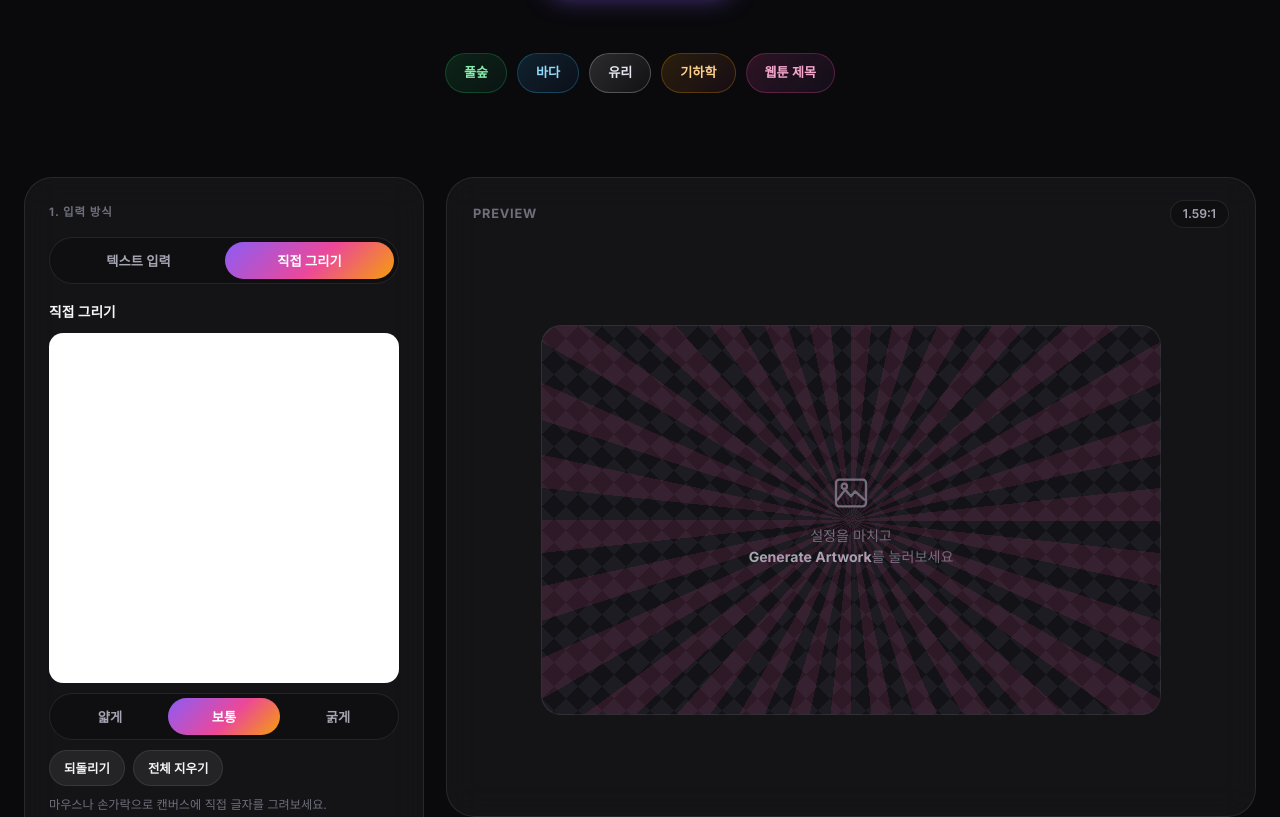
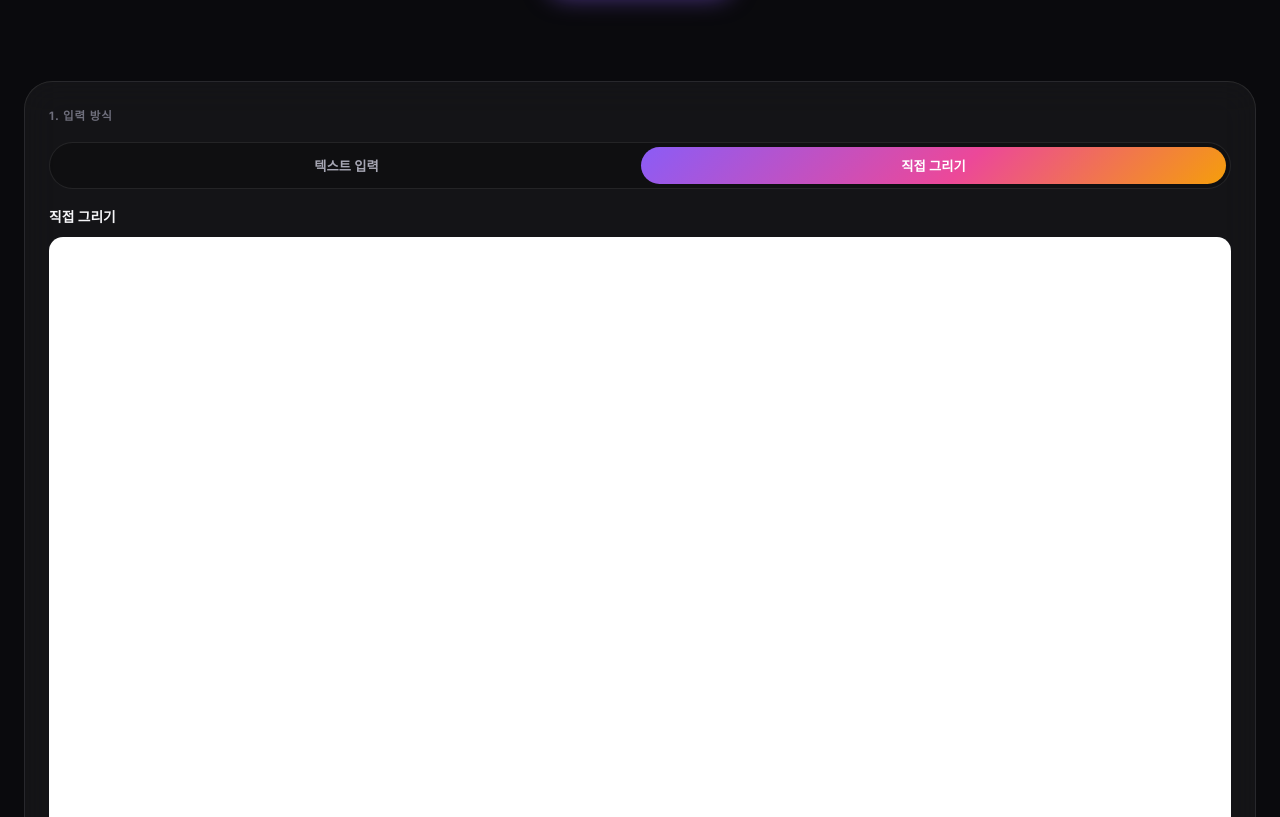
Before and after one commit to visual-viu/ds-sjcu202609, a website: page public/index.html in a window 1280 px wide. Shown: the part 547-1364 px from the top of the page. Drawn offline with Linux system fonts and the light colour scheme; a web font is replaced by a local one.

Commit message:
Stack studio layout on all screen sizes, remove hero preview chips
Preview now always renders below the settings panel (matching the
previous mobile-only behavior) instead of switching to a two-column
layout on wide screens. Also removes the hero section's theme chip
strip.

Co-Authored-By: Claude Sonnet 5 <noreply@anthropic.com>
Claude-Session: https://claude.ai/code/session_01A4jAYuqxNGfsy2yTzjqLqC

```diff
--- a/public/index.html
+++ b/public/index.html
@@ -32,13 +32,6 @@
         Start Creating
         <svg width="18" height="18" viewBox="0 0 24 24" fill="none"><path d="M12 4v16m0 0l-6-6m6 6l6-6" stroke="currentColor" stroke-width="2" stroke-linecap="round" stroke-linejoin="round"/></svg>
       </a>
-    </div>
-    <div class="hero-preview-strip" aria-hidden="true">
-      <div class="chip chip-forest">풀숲</div>
-      <div class="chip chip-ocean">바다</div>
-      <div class="chip chip-glass">유리</div>
-      <div class="chip chip-geometric">기하학</div>
-      <div class="chip chip-webtoon">웹툰 제목</div>
     </div>
   </section>
 
--- a/public/style.css
+++ b/public/style.css
@@ -205,30 +205,6 @@ body::before {
   line-height: 1.65;
 }
 
-.hero-preview-strip {
-  position: relative;
-  display: flex;
-  flex-wrap: wrap;
-  justify-content: center;
-  gap: 10px;
-  max-width: 640px;
-  margin: 56px auto 0;
-}
-
-.chip {
-  padding: 9px 18px;
-  border-radius: 999px;
-  font-size: 0.82rem;
-  font-weight: 600;
-  border: 1px solid var(--panel-border);
-  color: var(--text-2);
-}
-.chip-forest { background: linear-gradient(135deg, rgba(34,197,94,0.14), rgba(16,185,129,0.06)); color: #86efac; border-color: rgba(34,197,94,0.25); }
-.chip-ocean { background: linear-gradient(135deg, rgba(56,189,248,0.14), rgba(37,99,235,0.06)); color: #93d9fb; border-color: rgba(56,189,248,0.25); }
-.chip-glass { background: linear-gradient(135deg, rgba(255,255,255,0.14), rgba(255,255,255,0.03)); color: #e6e6f0; border-color: rgba(255,255,255,0.22); }
-.chip-geometric { background: linear-gradient(135deg, rgba(245,158,11,0.14), rgba(236,72,153,0.06)); color: #fbcf8d; border-color: rgba(245,158,11,0.25); }
-.chip-webtoon { background: linear-gradient(135deg, rgba(236,72,153,0.16), rgba(139,92,246,0.06)); color: #f6a8cd; border-color: rgba(236,72,153,0.28); }
-
 /* ==========================================================================
    Studio layout
    ========================================================================== */
@@ -239,7 +215,7 @@ body::before {
   max-width: 1360px;
   margin: 0 auto;
   display: grid;
-  grid-template-columns: minmax(320px, 400px) 1fr;
+  grid-template-columns: 1fr;
   gap: 22px;
   align-items: start;
 }
@@ -256,13 +232,12 @@ body::before {
 .settings-panel {
   display: flex;
   flex-direction: column;
-  max-height: calc(100vh - 40px);
-  position: sticky;
-  top: 88px;
+  max-height: none;
+  position: static;
 }
 
 .panel-scroll {
-  overflow-y: auto;
+  overflow-y: visible;
   padding: 26px 24px 6px;
   flex: 1;
 }
@@ -988,9 +963,6 @@ body::before {
    ========================================================================== */
 
 @media (max-width: 1020px) {
-  .studio-inner { grid-template-columns: 1fr; }
-  .settings-panel { position: static; max-height: none; }
-  .panel-scroll { max-height: none; overflow-y: visible; }
   .preview-panel { min-height: 480px; }
 }
 
```
